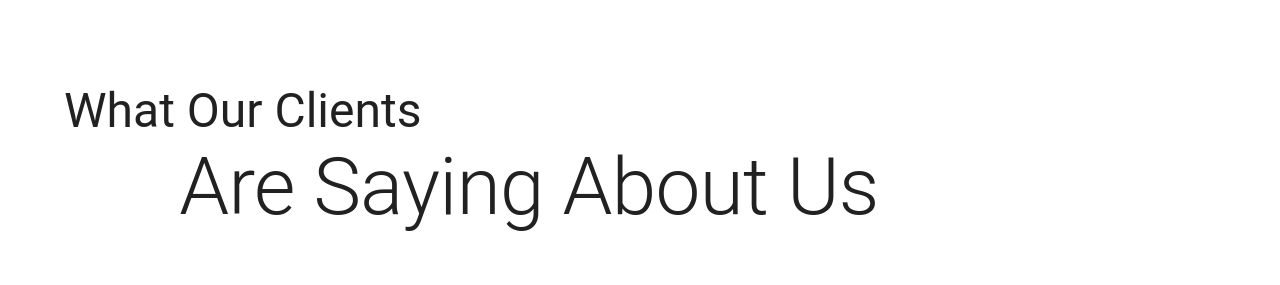
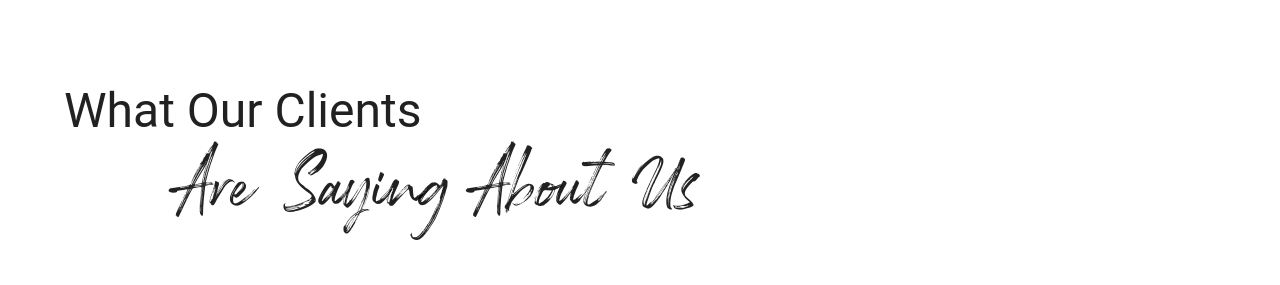
Before and after one commit to manuelMarkDenver/j2911-realty, a Next.js app in the folder frontend/: page / in a window 1280 px wide. Shown: the part 2340-2625 px from the top of the page. Built offline with nearby package versions, Linux system fonts and the light colour scheme.

Commit message:
updated fonts on testi section

```diff
--- a/frontend/components/home/testimonials/index.jsx
+++ b/frontend/components/home/testimonials/index.jsx
@@ -20,7 +20,14 @@ const Testimonials = () => {
     >
       <Container>
         <Typography variant="h3">What Our Clients</Typography>
-        <Typography variant="h2" sx={{ marginLeft: "10%", fontSize: { md: "5em" } }} className={Rockness.className}>
+        <Typography
+          variant="h2"
+          sx={{
+            marginLeft: "10%",
+            fontSize: { md: "5em" },
+            fontFamily: "Rockness, Arial, Roboto",
+          }}
+        >
           Are Saying About Us
         </Typography>
         <Box
@@ -114,7 +121,6 @@ const Testimonials = () => {
                   </Typography>
                 </Box>
               </Stack>
-
             </Carousel>
           </Container>
         </Box>
```
